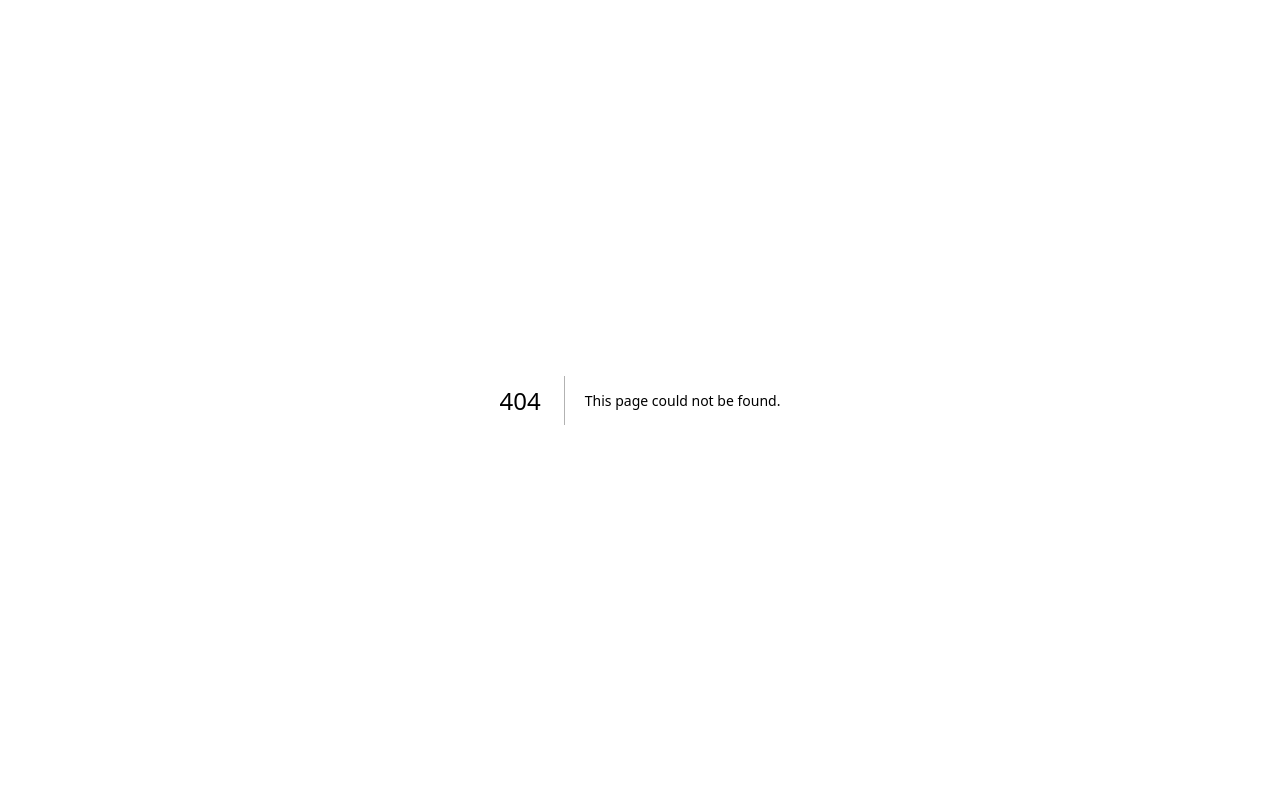
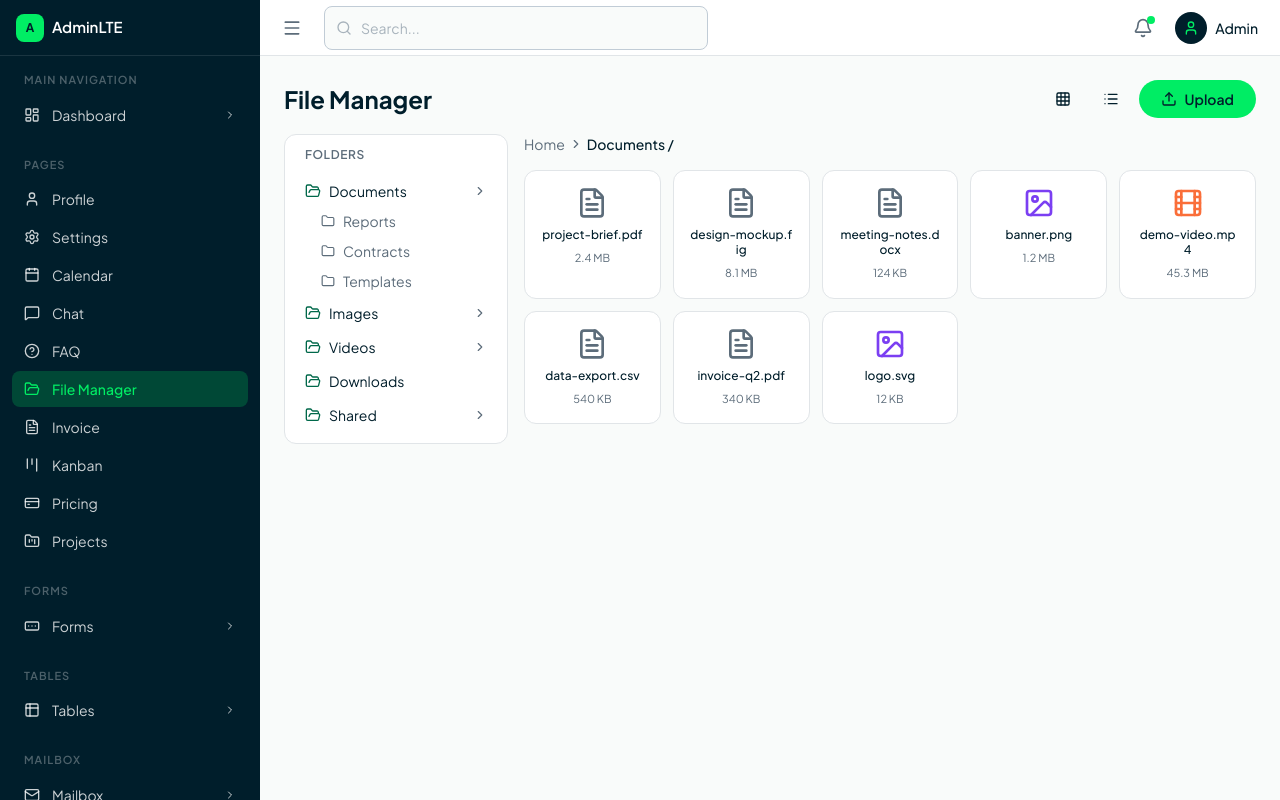
Before and after one commit to mvahidsm7/adminlte-x-mongodb, a Next.js app: page /pages/file-manager in a window 1280 px wide. Before the commit this address had no page. Built offline with nearby package versions, Linux system fonts and the light colour scheme.

Commit message:
feat: add File Manager page

```diff
--- /dev/null
+++ b/src/app/(main)/pages/file-manager/page.tsx
@@ -0,0 +1,102 @@
+import type { Metadata } from 'next'
+import { Folder, FolderOpen, FileText, Image, Film, Upload, Grid, List, ChevronRight } from 'lucide-react'
+import { Card } from '@/components/ui/Card'
+import Button from '@/components/ui/Button'
+
+export const metadata: Metadata = { title: 'File Manager — AdminLTE' }
+
+const folders = [
+  { name: 'Documents',  children: ['Reports', 'Contracts', 'Templates'] },
+  { name: 'Images',     children: ['Screenshots', 'Photos'] },
+  { name: 'Videos',     children: ['Tutorials', 'Recordings'] },
+  { name: 'Downloads',  children: [] },
+  { name: 'Shared',     children: ['Team', 'Public'] },
+]
+
+const files = [
+  { name: 'project-brief.pdf', type: 'pdf',   size: '2.4 MB',  modified: '2026-06-10' },
+  { name: 'design-mockup.fig', type: 'fig',   size: '8.1 MB',  modified: '2026-06-09' },
+  { name: 'meeting-notes.docx',type: 'docx',  size: '124 KB',  modified: '2026-06-08' },
+  { name: 'banner.png',        type: 'image', size: '1.2 MB',  modified: '2026-06-07' },
+  { name: 'demo-video.mp4',    type: 'video', size: '45.3 MB', modified: '2026-06-06' },
+  { name: 'data-export.csv',   type: 'csv',   size: '540 KB',  modified: '2026-06-05' },
+  { name: 'invoice-q2.pdf',    type: 'pdf',   size: '340 KB',  modified: '2026-06-04' },
+  { name: 'logo.svg',          type: 'image', size: '12 KB',   modified: '2026-06-03' },
+]
+
+function FileIcon({ type }: { type: string }) {
+  if (type === 'image') return <Image className="w-8 h-8 text-accent-purple" />
+  if (type === 'video') return <Film className="w-8 h-8 text-accent-orange" />
+  return <FileText className="w-8 h-8 text-steel" />
+}
+
+export default function FileManagerPage() {
+  return (
+    <div className="space-y-4">
+      <div className="flex items-center justify-between">
+        <h1 className="text-2xl font-bold text-ink">File Manager</h1>
+        <div className="flex items-center gap-2">
+          <Button variant="ghost"><Grid className="w-4 h-4" /></Button>
+          <Button variant="ghost"><List className="w-4 h-4" /></Button>
+          <Button variant="primary">
+            <Upload className="w-4 h-4 mr-2" />
+            Upload
+          </Button>
+        </div>
+      </div>
+
+      <div className="flex gap-4">
+        {/* Folder tree */}
+        <Card className="w-56 shrink-0">
+          <div className="p-3">
+            <p className="text-xs font-semibold text-steel uppercase tracking-wider mb-3 px-2">Folders</p>
+            <ul className="space-y-0.5">
+              {folders.map(folder => (
+                <li key={folder.name}>
+                  <button className="w-full flex items-center gap-2 px-2 py-1.5 rounded-md hover:bg-surface text-sm text-ink text-left">
+                    <FolderOpen className="w-4 h-4 text-mongo-green-dark shrink-0" />
+                    <span className="flex-1 truncate">{folder.name}</span>
+                    {folder.children.length > 0 && <ChevronRight className="w-3.5 h-3.5 text-steel" />}
+                  </button>
+                  {folder.name === 'Documents' && (
+                    <ul className="ml-4 space-y-0.5">
+                      {folder.children.map(child => (
+                        <li key={child}>
+                          <button className="w-full flex items-center gap-2 px-2 py-1 rounded-md hover:bg-surface text-sm text-steel text-left">
+                            <Folder className="w-3.5 h-3.5 shrink-0" />
+                            {child}
+                          </button>
+                        </li>
+                      ))}
+                    </ul>
+                  )}
+                </li>
+              ))}
+            </ul>
+          </div>
+        </Card>
+
+        {/* File grid */}
+        <div className="flex-1">
+          <div className="flex items-center gap-1 text-sm text-steel mb-4">
+            <span className="hover:text-ink cursor-pointer">Home</span>
+            <ChevronRight className="w-3.5 h-3.5" />
+            <span className="text-ink font-medium">Documents /</span>
+          </div>
+
+          <div className="grid grid-cols-2 sm:grid-cols-3 lg:grid-cols-4 xl:grid-cols-5 gap-3">
+            {files.map(file => (
+              <Card key={file.name} className="hover:shadow-level-2 cursor-pointer transition-shadow">
+                <div className="p-4 flex flex-col items-center text-center gap-2">
+                  <FileIcon type={file.type} />
+                  <p className="text-xs font-medium text-ink leading-tight break-all">{file.name}</p>
+                  <p className="text-[11px] text-steel">{file.size}</p>
+                </div>
+              </Card>
+            ))}
+          </div>
+        </div>
+      </div>
+    </div>
+  )
+}
```
Also changed, not shown: 1 other file (tests, documents, lock files or other folders).
